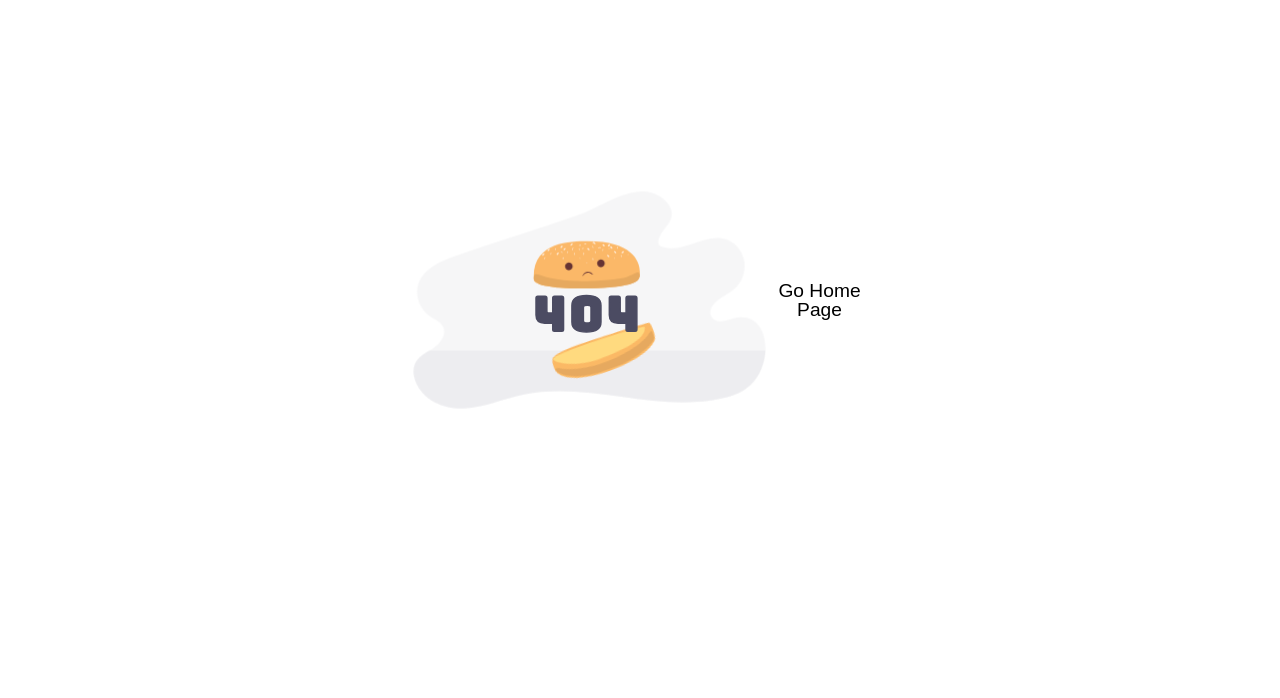
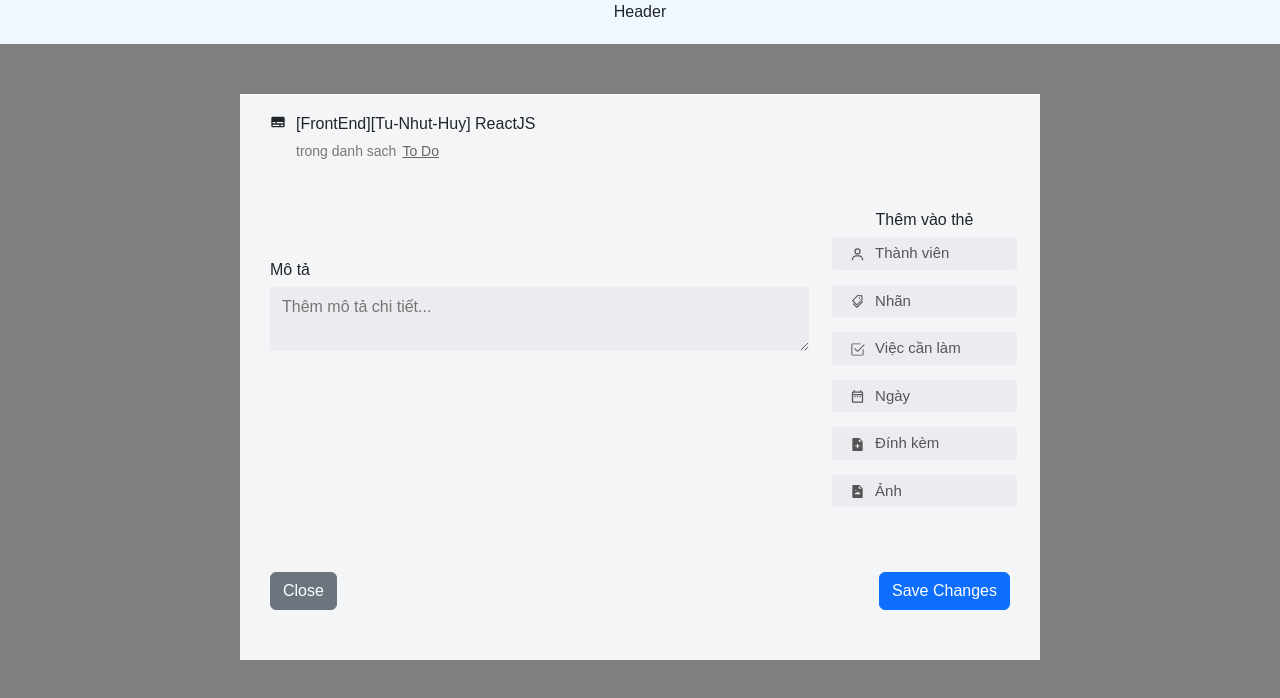
Before and after one commit to thanhtrung01/DoAnRaTruong, a React (Create React App) app in the folder front-end/: page /card-details in a window 1280 px wide. Before the commit this address had no page. Shown: the top 698 px of the page. Built offline with nearby package versions, Linux system fonts and the light colour scheme.

Commit message:
modal detail card

```diff
--- a/front-end/package.json
+++ b/front-end/package.json
@@ -3,12 +3,16 @@
   "version": "0.1.0",
   "private": true,
   "dependencies": {
+    "@reduxjs/toolkit": "^1.9.3",
     "@testing-library/jest-dom": "^5.16.5",
     "@testing-library/react": "^13.4.0",
     "@testing-library/user-event": "^13.5.0",
+    "bootstrap": "^5.2.3",
     "react": "^18.2.0",
+    "react-bootstrap": "^2.7.2",
     "react-dom": "^18.2.0",
     "react-icons": "^4.8.0",
+    "react-redux": "^8.0.5",
     "react-router-dom": "^6.8.2",
     "react-scripts": "5.0.1",
     "react-smooth-dnd": "^0.11.1",
--- a/front-end/src/App.js
+++ b/front-end/src/App.js
@@ -1,6 +1,7 @@
 import React from "react";
 import { Outlet } from "react-router-dom";
 import Header from "./components/Header/Header";
+import "bootstrap/dist/css/bootstrap.min.css";
 
 function App() {
   return (
--- a/front-end/src/components/Card/Card.js
+++ b/front-end/src/components/Card/Card.js
@@ -1,10 +1,13 @@
 import React from "react";
 import "./style.scss";
+import { useNavigate } from "react-router-dom";
 
-const Card = (props) => {
-  const { card } = props;
+const Card = ({ card }) => {
+  let navigate = useNavigate();
+
   return (
-    <div className="card-item">
+    <>
+      <div className="card-item" onClick={() => navigate("/card-details")}>
         {card.cover && (
           <img
             onMouseDown={(e) => e.preventDefault()}
@@ -15,6 +18,7 @@ const Card = (props) => {
         )}
         {card.title}
       </div>
+    </>
   );
 };
 
--- /dev/null
+++ b/front-end/src/components/Card/ModalCard.js
@@ -0,0 +1,97 @@
+import React, { useState } from "react";
+import Button from "react-bootstrap/Button";
+import { MdSubtitles, MdOutlineDateRange } from "react-icons/md";
+import { Link, useNavigate } from "react-router-dom";
+import { BiUser } from "react-icons/bi";
+import { AiOutlineTags } from "react-icons/ai";
+import { BsCheck2Square } from "react-icons/bs";
+import { AiFillFileAdd, AiFillFileImage } from "react-icons/ai";
+
+function ModalCard() {
+  const [show, setShow] = useState(true);
+  let navigate = useNavigate();
+
+  const handleToggleModal = () => {
+    navigate("/");
+    setShow(!show);
+  };
+
+  return (
+    <>
+      <div className="overlay"></div>
+      {show && (
+        <div className="card-modal">
+          <div className="modal-container">
+            <header className="modal-header">
+              <MdSubtitles />
+              <div className="modal-header-title">
+                <h6>[FrontEnd][Tu-Nhut-Huy] ReactJS</h6>
+                <p>
+                  trong danh sach
+                  <Link to="/">To Do</Link>
+                </p>
+              </div>
+            </header>
+
+            <div className="modal-content-box">
+              <div className="modal-content-desc">
+                <p>Mô tả</p>
+                <textarea placeholder="Thêm mô tả chi tiết..."></textarea>
+              </div>
+              <div className="modal-sidebar">
+                <p>Thêm vào thẻ</p>
+                <div className="model-sidebar-item">
+                  <Link className="sidebar-item-link" to={"/member"}>
+                    <BiUser />
+                    <span>Thành viên</span>
+                  </Link>
+                </div>
+                <div className="model-sidebar-item">
+                  <Link className="sidebar-item-link" to={"/tag"}>
+                    <AiOutlineTags />
+                    <span>Nhãn</span>
+                  </Link>
+                </div>
+                <div className="model-sidebar-item">
+                  <Link className="sidebar-item-link" to={"/tag"}>
+                    <BsCheck2Square />
+                    <span>Việc cần làm</span>
+                  </Link>
+                </div>
+                <div className="model-sidebar-item">
+                  <Link className="sidebar-item-link" to={"/tag"}>
+                    <MdOutlineDateRange />
+                    <span>Ngày</span>
+                  </Link>
+                </div>
+                <div className="model-sidebar-item">
+                  <Link className="sidebar-item-link" to={"/tag"}>
+                    <AiFillFileAdd />
+                    <span>Đính kèm</span>
+                  </Link>
+                </div>
+                <div className="model-sidebar-item">
+                  <Link className="sidebar-item-link" to={"/tag"}>
+                    <AiFillFileImage />
+                    <span>Ảnh</span>
+                  </Link>
+                </div>
+              </div>
+            </div>
+
+            <footer>
+              <Button variant="secondary" onClick={handleToggleModal}>
+                Close
+              </Button>
+              <Button variant="primary" onClick={handleToggleModal}>
+                Save Changes
+              </Button>
+            </footer>
+          </div>
+        </div>
+      )}
+    </>
+  );
+}
+
+export default ModalCard;
--- a/front-end/src/components/Card/style.scss
+++ b/front-end/src/components/Card/style.scss
@@ -17,3 +17,114 @@ $card-border-radius: 4px;
     border-bottom-right-radius: $card-border-radius;
   }
 }
+
+.overlay {
+  position: fixed;
+  top: 0;
+  left: 0;
+  right: 0;
+  bottom: 0;
+  background-color: rgba(0, 0, 0, 0.5);
+  z-index: -1;
+}
+
+.card-modal {
+  width: 100vw;
+  height: auto;
+  display: flex;
+  justify-content: center;
+  margin-top: 50px;
+  z-index: 10;
+
+  .modal-container {
+    padding: 20px 0 50px 30px;
+    width: 800px;
+    height: 100%;
+    background-color: #f4f5f7;
+
+    .modal-header {
+      display: flex;
+      justify-content: flex-start;
+      align-items: initial;
+      padding-bottom: 30px;
+
+      .modal-header-title {
+        margin-left: 10px;
+        p {
+          font-size: 14px;
+          color: #777;
+          a {
+            margin-left: 6px;
+            color: #666;
+            text-decoration: underline;
+          }
+        }
+      }
+    }
+  }
+
+  .modal-content-box {
+    width: 100%;
+    display: flex;
+    p {
+      margin-bottom: 5px;
+    }
+
+    .modal-content-desc {
+      margin-top: 50px;
+      width: 70%;
+      textarea {
+        width: 100%;
+        outline: none;
+        background-color: var(--ds-background-neutral, #091e420a);
+        border: none;
+        border-radius: 3px;
+        box-shadow: none;
+        color: var(--ds-text, inherit);
+        display: block;
+        min-height: 40px;
+        padding: 8px 12px;
+        text-decoration: none;
+      }
+    }
+
+    .modal-sidebar {
+      text-align: center;
+      width: 30%;
+
+      .model-sidebar-item {
+        display: flex;
+        margin: 0 auto;
+        background-color: #eaecf0;
+        align-items: center;
+        margin-bottom: 15px;
+        border: none;
+        border-radius: 3px;
+        padding: 5px 0;
+        padding-left: 18px;
+        width: 80%;
+        font-size: 15px;
+
+        &:hover {
+          background-color: #e3e4e6;
+          color: #333;
+        }
+
+        .sidebar-item-link {
+          color: #555;
+        }
+
+        span {
+          margin-left: 10px;
+        }
+      }
+    }
+  }
+
+  footer {
+    padding-right: 30px;
+    display: flex;
+    justify-content: space-between;
+    margin-top: 50px;
+  }
+}
--- a/front-end/src/components/Sidebar/Sidebar.js
+++ b/front-end/src/components/Sidebar/Sidebar.js
@@ -1,85 +1,188 @@
-
-
 import React, { useState } from "react";
 import "./style.scss";
-import { Link } from 'react-router-dom';
+import { Link } from "react-router-dom";
 
 const Sidebar = () => {
-
   const [show, setShow] = useState(false);
 
   return (
-
     <>
-
-    <aside className={`sidebaras ${show ? 'show' : null}`}  >
-      <div className='header-toggle' onClick={() => setShow(!show)}>
-          <i className={`fas fa-bars ${show ? 'fa-solid fa-caret-left' : null}`}></i>
+      <aside className={`sidebaras ${show ? "show" : null}`}>
+        <div className="header-toggle" onClick={() => setShow(!show)}>
+          <i
+            className={`fas fa-bars ${show ? "fa-solid fa-caret-left" : null}`}
+          ></i>
         </div>
-    <nav className='nav'>
-      <div style={{marginTop:'1pc'}}>
-
-        <Link to='/' className='nav-logo'>
+        <nav className="nav">
+          <div style={{ marginTop: "1pc" }}>
+            <Link to="/" className="nav-logo">
               <div className="icon">
                 <a href="">T</a>
               </div>
               <div className="text">
-          <span className='nav-logo-name'>Trello Không gian làm việc</span><br/>
+                <span className="nav-logo-name">
+                  Trello Không gian làm việc
+                </span>
+                <br />
                 <span className="fre">Miễn phí</span>
               </div>
-
             </Link>
-        <hr style={{marginLeft:'11px'}}/>
-        <div className='nav-list'>
-          <Link to='/dashboard' className='nav-link active'>
-          <i class="fa-solid fa-table"></i>
-            <span className='nav-link-name'>Bảng</span>
+            <hr style={{ marginLeft: "11px" }} />
+            <div className="nav-list">
+              <Link to="/dashboard" className="nav-link active">
+                <i className="fa-solid fa-table"></i>
+                <span className="nav-link-name">Bảng</span>
               </Link>
 
-          <a href='/hotel' className='nav-link active' style={{display:'flex'}}>
-          <i class="fa-solid fa-table" style={{    marginTop: '5px'}}></i>
-            <span className='nav-link-name' style={{marginTop: '5px'}}>Thành Viên</span>
-            <a href='#' style={{marginLeft: '6pc',fontSize: '23px',color: '#fff',fontWeight: 'bold'}}>+</a>
+              <a
+                href="/hotel"
+                className="nav-link active"
+                style={{ display: "flex" }}
+              >
+                <i
+                  className="fa-solid fa-table"
+                  style={{ marginTop: "5px" }}
+                ></i>
+                <span className="nav-link-name" style={{ marginTop: "5px" }}>
+                  Thành Viên
+                </span>
+                <a
+                  href="#"
+                  style={{
+                    marginLeft: "6pc",
+                    fontSize: "23px",
+                    color: "#fff",
+                    fontWeight: "bold",
+                  }}
+                >
+                  +
+                </a>
               </a>
 
-          <div className='nav-link' style={{display:'block',width: '13pc',}}>
-          <i class="fa-solid fa-gear" style={{marginRight: '5px'}}></i>
-            <span className='nav-link-name' >Các cài đặt Không gian làm việc</span>
-            <a href="/" style={{marginLeft: '173px',fontSize: '23px',color: '#fff',fontWeight: 'bold'}}>...</a>
+              <div
+                className="nav-link"
+                style={{ display: "block", width: "13pc" }}
+              >
+                <i
+                  className="fa-solid fa-gear"
+                  style={{ marginRight: "5px" }}
+                ></i>
+                <span className="nav-link-name">
+                  Các cài đặt Không gian làm việc
+                </span>
+                <a
+                  href="/"
+                  style={{
+                    marginLeft: "173px",
+                    fontSize: "23px",
+                    color: "#fff",
+                    fontWeight: "bold",
+                  }}
+                >
+                  ...
+                </a>
               </div>
 
-          <h1 style={{fontSize: '14px',fontWeight: '600',marginLeft: '12px',lineHeight: '24px',color: '#fff'}}>Dạng xem Không gian làm việc</h1>
+              <h1
+                style={{
+                  fontSize: "14px",
+                  fontWeight: "600",
+                  marginLeft: "12px",
+                  lineHeight: "24px",
+                  color: "#fff",
+                }}
+              >
+                Dạng xem Không gian làm việc
+              </h1>
 
-          <a href='/hotel' className='nav-link active' style={{display:'flex'}}>
-          <i class="fa-solid fa-table" style={{    marginTop: '5px'}}></i>
-            <span className='nav-link-name' style={{marginTop: '5px'}}>Bảng</span>
-            <a href='#' style={{marginLeft: '138px',fontSize: '23px',color: '#fff',fontWeight: 'bold'}}>...</a>
+              <a
+                href="/hotel"
+                className="nav-link active"
+                style={{ display: "flex" }}
+              >
+                <i
+                  className="fa-solid fa-table"
+                  style={{ marginTop: "5px" }}
+                ></i>
+                <span className="nav-link-name" style={{ marginTop: "5px" }}>
+                  Bảng
+                </span>
+                <a
+                  href="#"
+                  style={{
+                    marginLeft: "138px",
+                    fontSize: "23px",
+                    color: "#fff",
+                    fontWeight: "bold",
+                  }}
+                >
+                  ...
+                </a>
               </a>
 
-
-          <a href='/hotel' className='nav-link active' style={{display:'flex'}}>
-          <i class="fa-solid fa-table" style={{    marginTop: '5px'}}></i>
-            <span className='nav-link-name' style={{marginTop: '5px'}}>Lịch</span>
-            <a href='/' style={{marginLeft: '141px',fontSize: '23px',color: '#fff',fontWeight: 'bold'}}>...</a>
+              <a
+                href="/hotel"
+                className="nav-link active"
+                style={{ display: "flex" }}
+              >
+                <i
+                  className="fa-solid fa-table"
+                  style={{ marginTop: "5px" }}
+                ></i>
+                <span className="nav-link-name" style={{ marginTop: "5px" }}>
+                  Lịch
+                </span>
+                <a
+                  href="/"
+                  style={{
+                    marginLeft: "141px",
+                    fontSize: "23px",
+                    color: "#fff",
+                    fontWeight: "bold",
+                  }}
+                >
+                  ...
+                </a>
               </a>
 
-
-            <div style={{display:'flex',justifyContent:'space-between'}}>
-              <span className='nav-link-name' style={{fontSize: '16px',marginLeft: '12px',marginTop: '1pc',fontWeight: '600',lineHeight: '24px',color: '#fff'}}>Các bảng của bạn</span>
-            <a href="/" style={{marginTop: '17px',fontSize: '23px',marginRight: '8px',color: '#fff',fontWeight: 'bold'}}>+</a>
+              <div style={{ display: "flex", justifyContent: "space-between" }}>
+                <span
+                  className="nav-link-name"
+                  style={{
+                    fontSize: "16px",
+                    marginLeft: "12px",
+                    marginTop: "1pc",
+                    fontWeight: "600",
+                    lineHeight: "24px",
+                    color: "#fff",
+                  }}
+                >
+                  Các bảng của bạn
+                </span>
+                <a
+                  href="/"
+                  style={{
+                    marginTop: "17px",
+                    fontSize: "23px",
+                    marginRight: "8px",
+                    color: "#fff",
+                    fontWeight: "bold",
+                  }}
+                >
+                  +
+                </a>
               </div>
             </div>
           </div>
 
-      <Link to='/logout' className='nav-link'>
-        <i className='fas fa-sign-out nav-link-icon'></i>
-        <span className='nav-link-name'>Logout</span>
+          <Link to="/logout" className="nav-link">
+            <i className="fas fa-sign-out nav-link-icon"></i>
+            <span className="nav-link-name">Logout</span>
           </Link>
         </nav>
       </aside>
-
     </>
-  )
+  );
 };
 
 export default Sidebar;
--- /dev/null
+++ b/front-end/src/redux/reducer/columnReducer.js
@@ -0,0 +1,7 @@
+import React from "react";
+
+const columnReducer = () => {
+  return <div></div>;
+};
+
+export default columnReducer;
--- /dev/null
+++ b/front-end/src/redux/store.js
@@ -0,0 +1,6 @@
+import { configureStore } from "@reduxjs/toolkit";
+import columnReducer from "./reducer/columnReducer";
+
+export const store = configureStore({
+  reducer: { columnReducer },
+});
--- a/front-end/src/routes/index.js
+++ b/front-end/src/routes/index.js
@@ -1,5 +1,6 @@
 import { createBrowserRouter } from "react-router-dom";
 import App from "../App";
+import ModalCard from "../components/Card/ModalCard";
 import HomePage from "../pages/HomePage/Home";
 import ErrorPage from "../pages/NotFound/NotFound";
 
@@ -13,6 +14,10 @@ export const router = createBrowserRouter([
         index: true,
         element: <HomePage />,
       },
+      {
+        path: "card-details",
+        element: <ModalCard />,
+      },
     ],
   },
 ]);
```
Also changed, not shown: front-end/src/index.js (+5 -4 lines), front-end/src/assets/images/50.png (added), 1 other file (tests, documents, lock files or other folders). Lines whose indentation alone changed are shown as unchanged.
